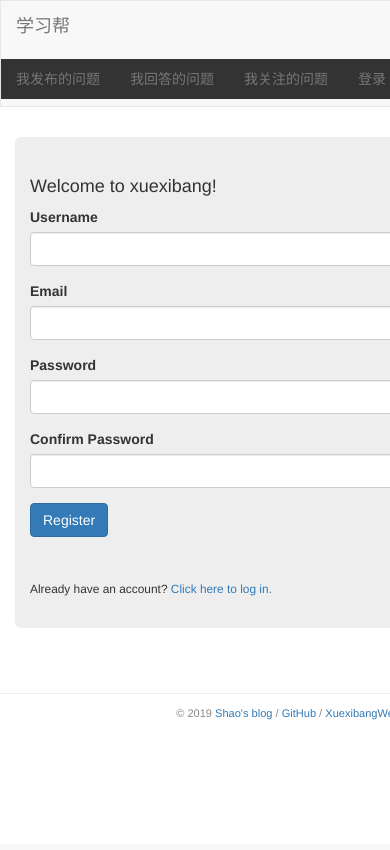
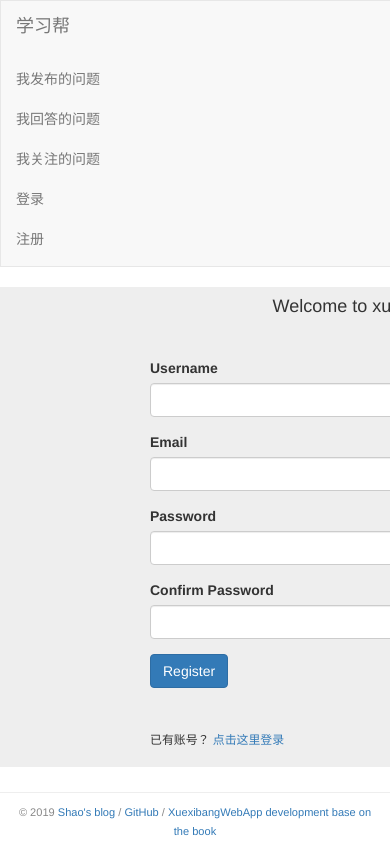
Before and after one commit to baoxinhai/xuexibang, a Flask app: page /auth/register in a window 390 px wide; the page is wider, and only the part inside the window is pictured. Before the commit the page ends 720 px from the top of that part, so only its background shows below. Run offline with Flask 2, Linux system fonts and the light colour scheme; data that the repository does not hold is empty; some libraries are stand-ins or nearby versions.

Commit message:
修改登陆注册页面样式

```diff
--- a/database/config/db_config.json
+++ b/database/config/db_config.json
@@ -16,7 +16,7 @@
     "host": "localhost",
     "db": "xxbdb",
     "port": "3306",
-    "username": "webdb",
+    "username": "webdata",
     "pwd": "webdata"
   }
 }
--- a/xuexibang/blueprints/auth.py
+++ b/xuexibang/blueprints/auth.py
@@ -26,7 +26,7 @@
         username_input = form.username.data
         password_input = form.password.data
         remember = form.remember.data
-        userinfo = db.get_result({"function" : db.GET_UER_BY_NAME, "content": {
+        userinfo = db.get_result({"function": db.GET_UER_BY_NAME, "content": {
             "name" : username_input
         }})['content']
 
@@ -64,7 +64,7 @@
         if ret["content"] is None:
             user = UserInfo(name=username, email=email, admin=False)
             user.set_password(password)
-            ret = db.get_result({"function" : db.INSERT_USER, "content" : user.to_dict()})
+            ret = db.get_result({"function": db.INSERT_USER, "content": user.to_dict()})
             if ret["success"]:
                 flash('注册 %s ！请登录' % ret["success"])
                 return redirect(url_for('auth.login'))
--- /dev/null
+++ b/xuexibang/static/register.css
@@ -0,0 +1,52 @@
+nav {
+    width: 1000px;
+    margin: auto;
+}
+
+.container {
+    width: 800px;
+    height: 480px;
+    background-color: #eee;
+}
+
+hr {
+    background-color: white;
+}
+.page-header {
+    margin: 0;
+    text-align: center;
+}
+
+.row {
+    margin-left: 0;
+    margin-right: 0;
+}
+.col-md-4 {
+    width: 60%;
+    margin-left: 120px;
+}
+.card-header {
+    text-align: center;
+    line-height: 50px;
+}
+
+/*.card-body .btn ,
+.card-body small
+{
+    text-align: right;
+}*/
+
+
+
+.btn {
+    margin-right: 0;
+}
+footer {
+    font-size: 13px;
+    color: #888;
+    border-top: 1px solid #eee;
+    margin-top: 25px;
+    text-align: center;
+    padding: 10px;
+
+}
--- a/xuexibang/templates/auth/register.html
+++ b/xuexibang/templates/auth/register.html
@@ -1,22 +1,25 @@
 {% extends 'base.html' %}
 {% from 'bootstrap/form.html' import render_form %}
+{% block styles %}
+    <link rel="stylesheet" type="text/css" href="{{ url_for('static', filename='register.css' ) }}">
+{% endblock %}
 
-{% block title %}Register{% endblock %}
+{% block title %}注 册{% endblock %}
 
 {% block content %}
-    <div class="jumbotron">
+{#    <div class="jumbotron">#}
         <div class="row">
             <div class="col-md-4">
                 <div class="card mb-3 w-100 bg-light">
-                    <div class="card-header"><h4>Welcome to xuexibang!</h4></div>
+                    <div class="card-header"><h4>Welcome to xuexibang!</h4><hr></div>
                     <div class="card-body">
                         {{ render_form(form) }}
                         <hr>
-                        <small>Already have an account? <a href="{{ url_for('auth.login') }}">Click here to log in.</a>
+                        <small>已有账号？ <a href="{{ url_for('auth.login') }}">点击这里登录</a>
                         </small>
                     </div>
                 </div>
             </div>
         </div>
-    </div>
+{#    </div>#}
 {% endblock %}
--- a/xuexibang/templates/base.html
+++ b/xuexibang/templates/base.html
@@ -51,9 +51,10 @@
     {% endfor %}
     {% block content %}{% endblock content %}
 </main>
-{% block footer %}
+
+
 <footer>
-
+    {% block footer %}
         <small> &copy; 2019 <a href="https://blog.csdn.net/weixin_44617992/article/details/102926000" title="Written by Sjy">Shao's blog</a> /
 
             <a href="https://github.com/Sugar-Coder/xuexibang.git" title="Fork me on GitHub">GitHub</a> /
```
Also changed, not shown: xuexibang/static/login.css (added, +34 -0 lines), xuexibang/templates/auth/login.html (+7 -6 lines).
